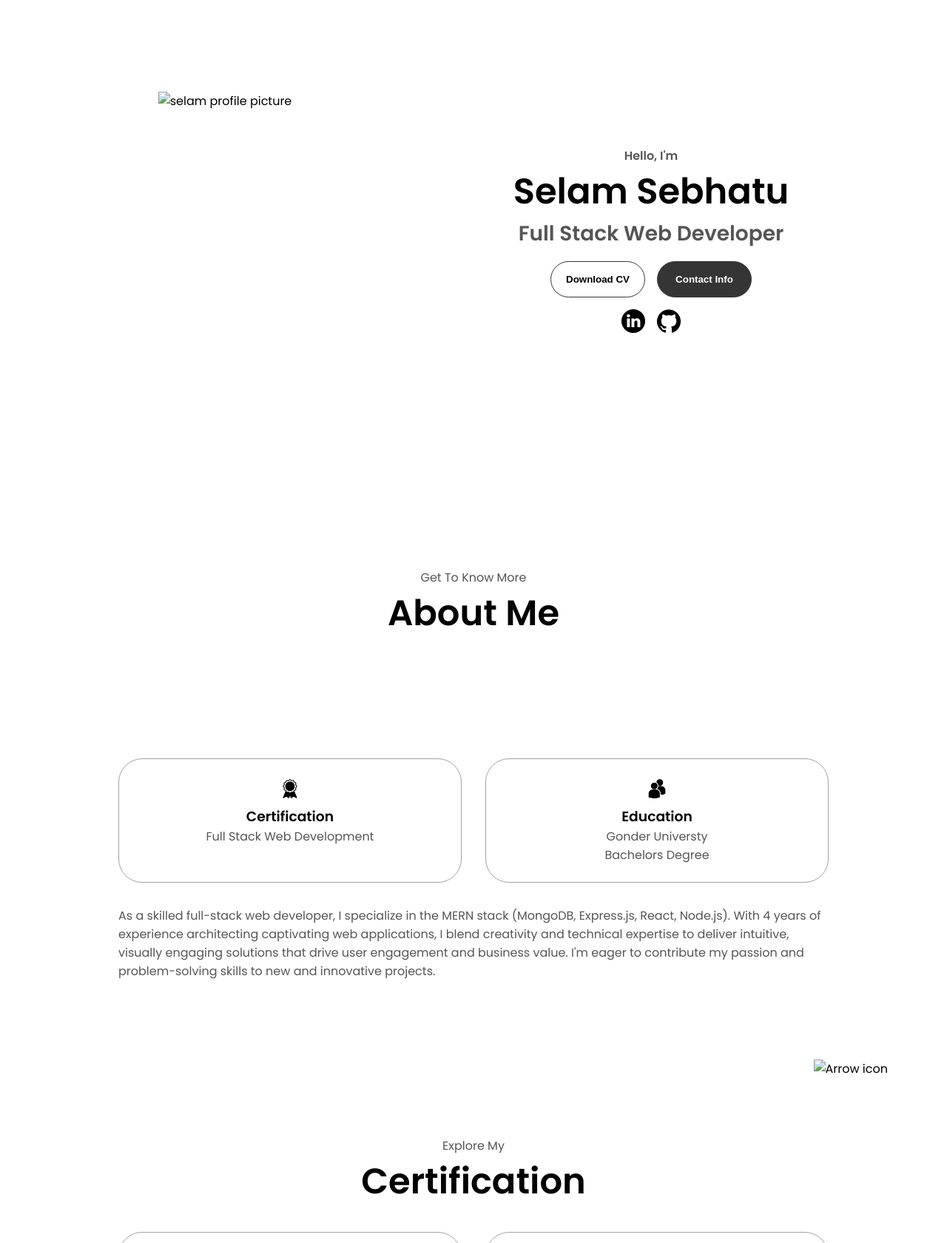
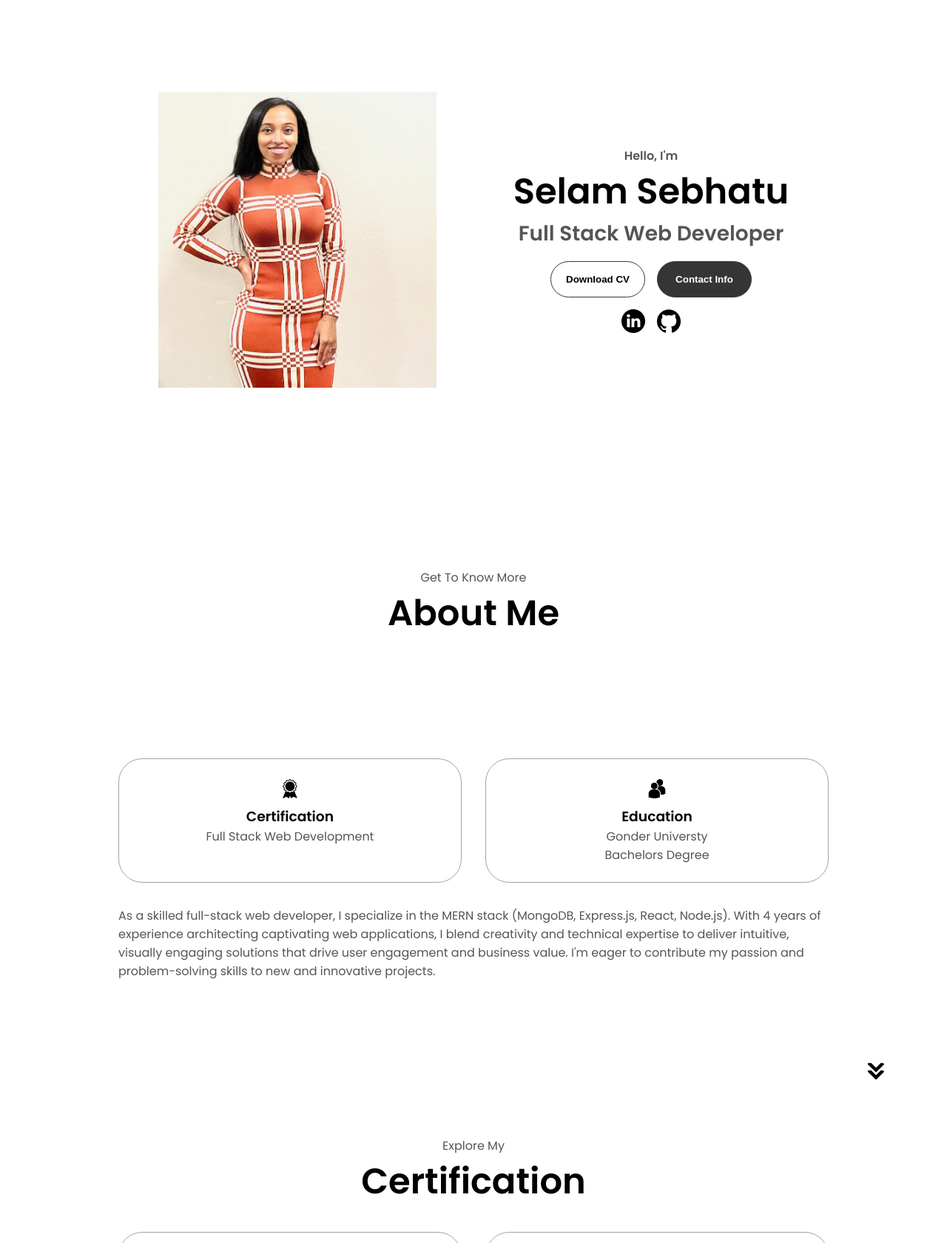
Before and after one commit to seli1990/portfolio, a plain HTML site: page index.html in a window 1280 px wide. Shown: the part 160-1840 px from the top of the page at 74% size. Drawn offline with Linux system fonts and the light colour scheme; the site is published under a folder, as on GitHub Pages, so addresses that start at the root find nothing.

Commit message:
image location

```diff
--- a/index.html
+++ b/index.html
@@ -40,7 +40,7 @@
   </nav>
   <section id="profile">
     <div class="section__pic-container">
-      <img src="/IMG_5798.jpg" alt="selam profile picture" />
+      <img src="./IMG_5798.jpg" alt="selam profile picture" />
     </div>
     <div class="section__text">
       <p class="section__text__p1">Hello, I'm</p>
@@ -90,7 +90,7 @@
         </div>
       </div>
     </div>
-    <img src="/image/arrow.png" alt="Arrow icon" class="icon arrow" onclick="location.href='./#experience'" />
+    <img src="./image/arrow.png" alt="Arrow icon" class="icon arrow" onclick="location.href='./#experience'" />
   </section>
 
   <!-- EXPERIANCE PAGE STARTS HERE -->
```
